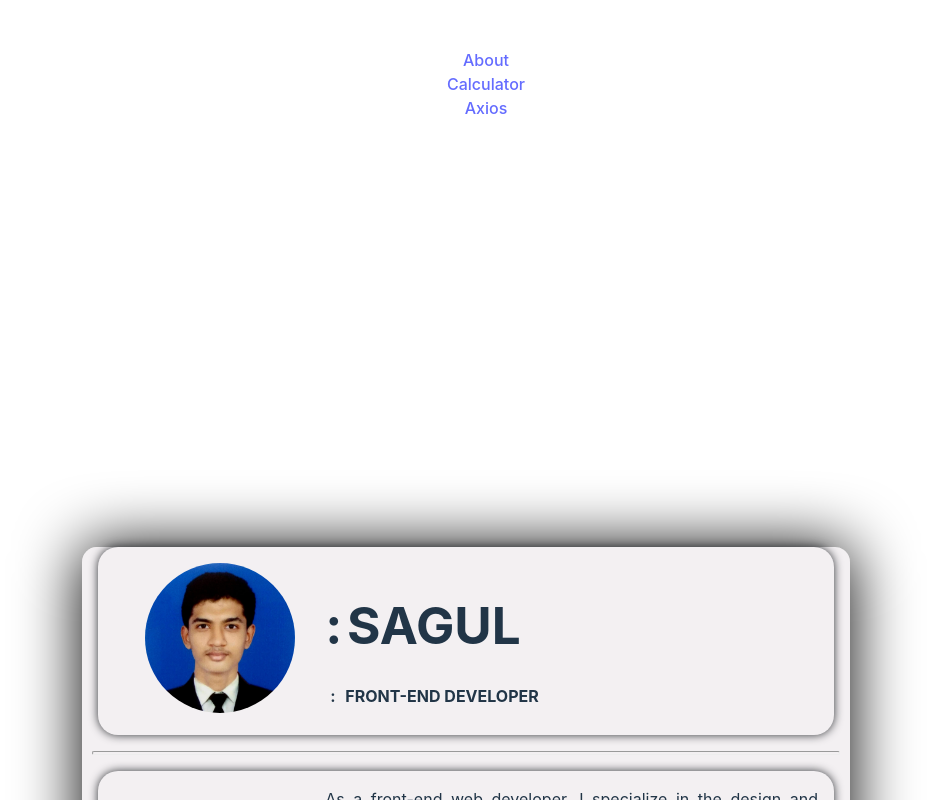
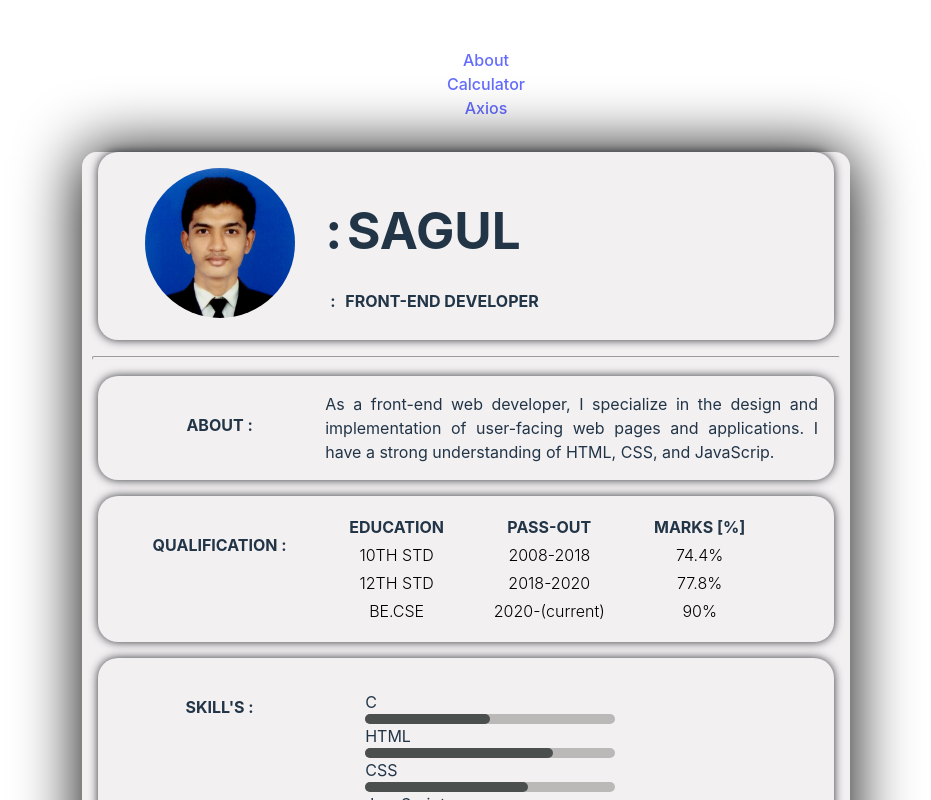
Before and after one commit to sagul-09/portfolio-routing-axious, a React (Vite) app: page /Port in a window 1280 px wide. Shown: the top 800 px of the page, without its empty margins (174-1105 px from the left). Built offline with nearby package versions, Linux system fonts and the light colour scheme.

Commit message:
css-changes

```diff
--- a/src/Components/Calci/cal.css
+++ b/src/Components/Calci/cal.css
@@ -2,7 +2,7 @@
   display: flex;
   justify-content: center;
   align-items: center;
-  height: 100vh;
+  /* height: 100vh; */
 }
 
 .calculator {
--- a/src/index.css
+++ b/src/index.css
@@ -31,8 +31,8 @@ body {
   margin: 0;
   display: flex;
   place-items: center;
-  min-width: 320px;
-  min-height: 100vh;
+  /* min-width: 320px;
+  min-height: 100vh; */
 }
 
 h1 {
```
